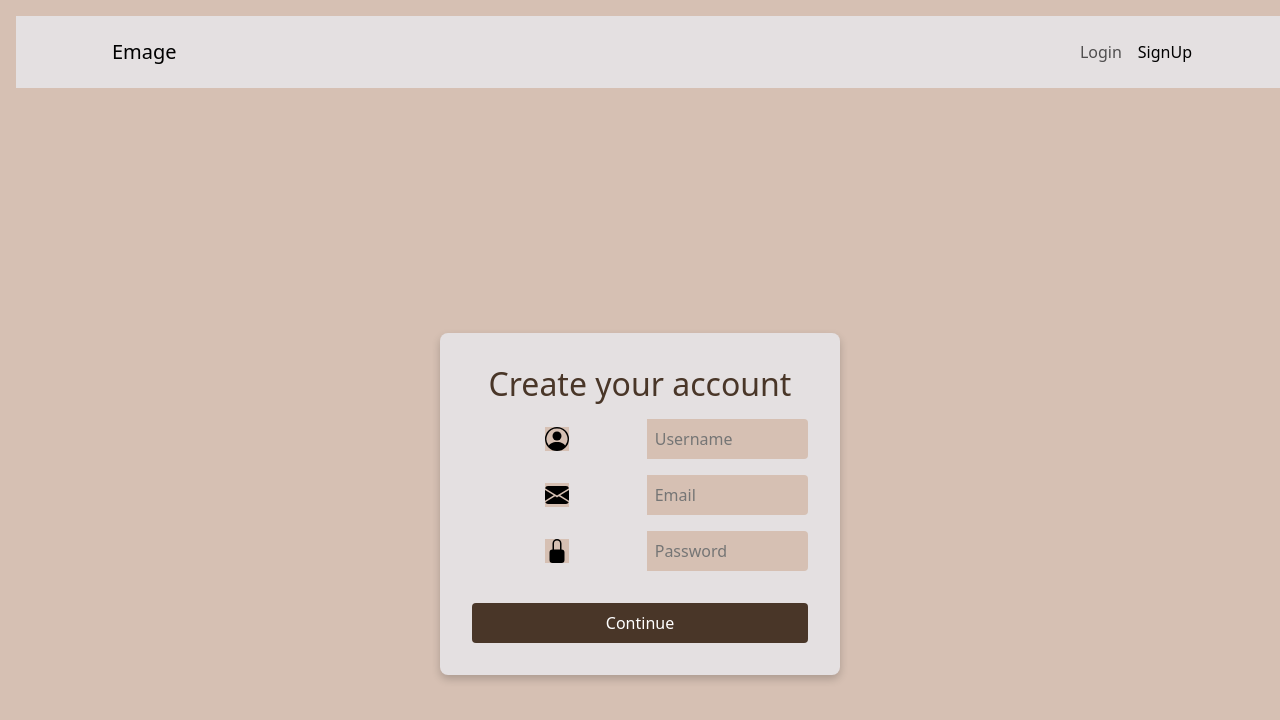
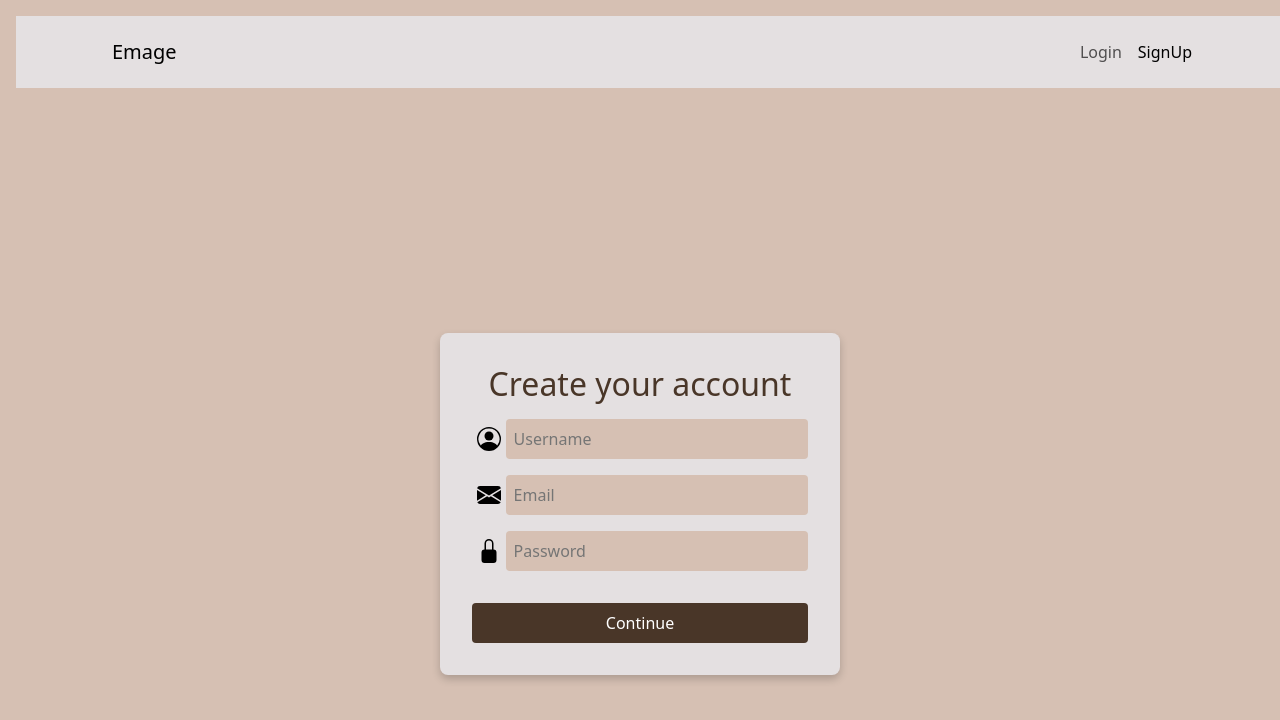
Before and after one commit to ZaveriAum/101413047_comp3123_assignment2_reactjs, a React (Create React App) app: page /signup in a window 1280 px wide. Shown: the top 720 px of the page. Built offline with nearby package versions, Linux system fonts and the light colour scheme.

Commit message:
User signup styling completed

```diff
--- a/src/components/User/UserSignUp/UserSignUp.js
+++ b/src/components/User/UserSignUp/UserSignUp.js
@@ -1,5 +1,5 @@
 import React, { useState } from 'react';
-import './UserSignUp.css';
+import styles from './UserSignUp.module.css';
 import emailIcon from '../../../assets/envelope-fill.svg';
 import passwordIcon from '../../../assets/lock-fill.svg';
 import userIcon from '../../../assets/person-circle.svg';
@@ -77,48 +77,52 @@ const UserSignUp = () => {
     }
     return (
         <>
-            <div className="signup-page">
+            <div className={styles.signupPage}>
 
-                <div className="signup-box">
-                    <h2 className="signup-title">Create your account</h2>
+                <div className={styles.signupBox}>
+                    <h2 className={styles.signupTitle}>Create your account</h2>
 
-                    <div className="input-group">
-                        <img src={userIcon} alt="User Icon" className="input-icon" />
+                    <div className={styles.inputGroup}>
+                        <img src={userIcon} alt="User Icon" className={styles.inputIcon} />
                         <input
+                            required
                             name="name"
                             type="text"
                             placeholder="Username"
-                            className="input-field"
+                            className={styles.inputField}
                             onChange={(e) => setName(e.target.value)}
                         />
                     </div>
 
-                    <div className="input-group">
-                        <img src={emailIcon} alt="Email Icon" className="input-icon" />
+                    <div className={styles.inputGroup}>
+                        <img src={emailIcon} alt="Email Icon" className={styles.inputIcon} />
                         <input
+                            required
                             name="email"
                             type="email"
                             placeholder="Email"
-                            className="input-field"
+                            className={styles.inputField}
                             onChange={(e) => setEmail(e.target.value)}
                         />
                     </div>
 
-                    <div className="input-group">
-                        <img src={passwordIcon} alt="Password Icon" className="input-icon" />
+                    <div className={styles.inputGroup}>
+                        <img src={passwordIcon} alt="Password Icon" className={styles.inputIcon} />
                         <input
+                            required
                             name="password"
                             type="password"
                             placeholder="Password"
-                            className="input-field"
+                            className={styles.inputField}
                             onChange={(e) => setPassword(e.target.value)}
                         />
                     </div>
 
-                    <button className="login-button" onClick={handleSignUp}>
+                    <button className={styles.signupButton} onClick={handleSignUp}>
                         Continue
                     </button>
                 </div>
+
             </div>
             <CusAlert
                 type={alert.type}
--- a/src/components/User/UserSignUp/UserSignUp.css
+++ b/src/components/User/UserSignUp/UserSignUp.module.css
@@ -1,4 +1,4 @@
-.signup-page {
+.signupPage {
     display: flex;
     justify-content: center;
     align-items: center;
@@ -7,7 +7,7 @@
     margin: 0;
 }
 
-.signup-box {
+.signupBox {
     background-color: #E4E0E1;
     padding: 2rem;
     width: 400px;
@@ -16,26 +16,28 @@
     text-align: center;
 }
 
-.signup-title {
+.signupTitle {
     background-color: #E4E0E1;
     color: #493628;
     margin-bottom: 1rem;
 }
 
-.input-group {
+.inputGroup {
     display: flex;
     align-items: center;
     margin-bottom: 1rem;
     width: 100%;
+    background-color: #E4E0E1;
 }
 
-.input-icon {
+.inputIcon {
     width: 24px;
     height: 24px;
     margin: auto;
+    background-color: #E4E0E1;
 }
 
-.input-field {
+.inputField {
     width: 90%;
     padding: 0.5rem;
     background-color: #D6C0B3;
@@ -46,12 +48,7 @@
     display: inline-block;
 }
 
-.input-field:focus {
-    outline: none;
-    border: 1px solid #493628;
-}
-
-.signup-button {
+.signupButton {
     width: 100%;
     padding: 0.5rem;
     background-color: #493628;
@@ -63,6 +60,6 @@
     margin-top: 1rem;
 }
 
-.signup-button:hover {
+.signupButton:hover {
     background-color: #3e2f26;
 }
--- a/src/components/Util/Alert.js
+++ b/src/components/Util/Alert.js
@@ -1,12 +1,13 @@
 import React from 'react';
 import Alert from 'react-bootstrap/Alert';
+import styles from './Alert.module.css'
 
 export default function CusAlert({ type, heading, message, show, onClose }) {
   return (
     show && (
-      <Alert variant={type} onClose={onClose} dismissible>
-        <Alert.Heading>{heading}</Alert.Heading>
-        <p>{message}</p>
+      <Alert variant={type} onClose={onClose} className={styles.alertbody} dismissible>
+        <Alert.Heading className={styles.alertheading}>{heading}</Alert.Heading>
+        <p className={styles.alertmessage}>{message}</p>
       </Alert>
     )
   );
--- /dev/null
+++ b/src/components/Util/Alert.module.css
@@ -0,0 +1,11 @@
+.alertbody, .alertheading, .alertmessage{
+    background-color: #f8d7da;
+}
+
+.alertbody{
+    width: 400px;
+    bottom: 700px;
+    left: 1100px;
+    position: absolute;
+    background-color: #f8d7da;
+}
```
